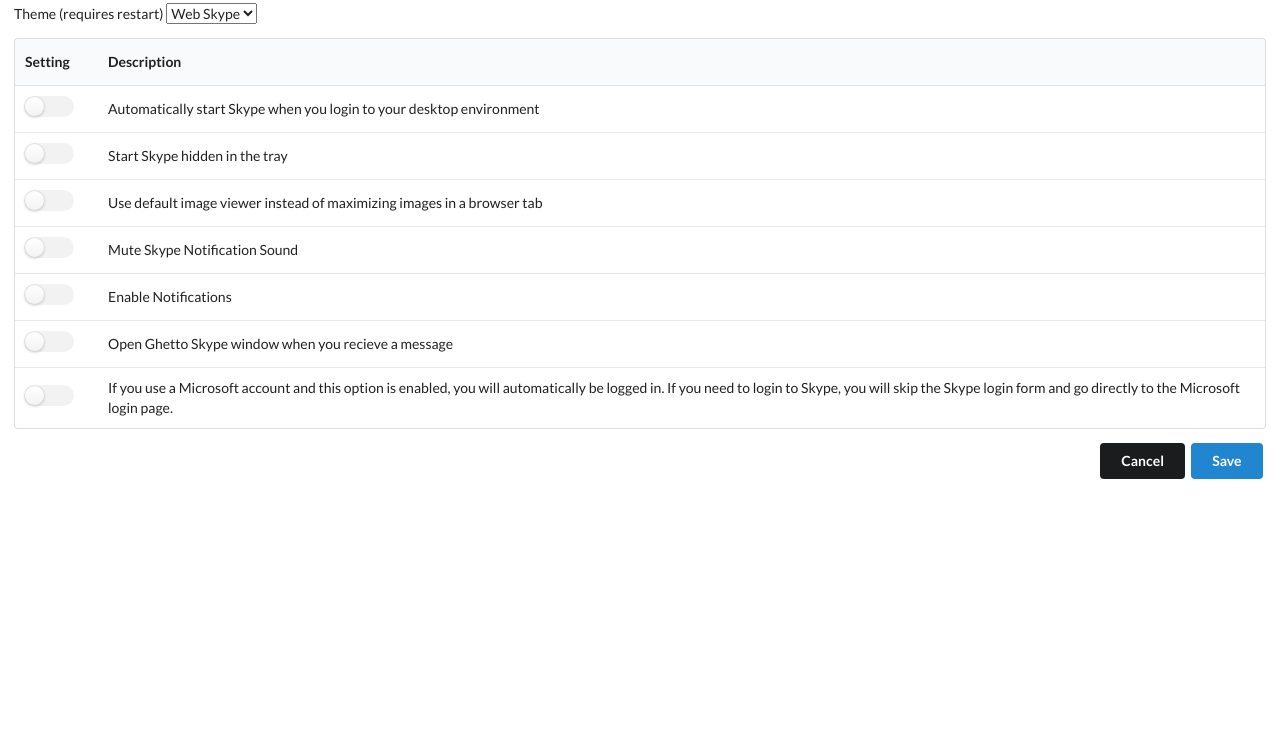
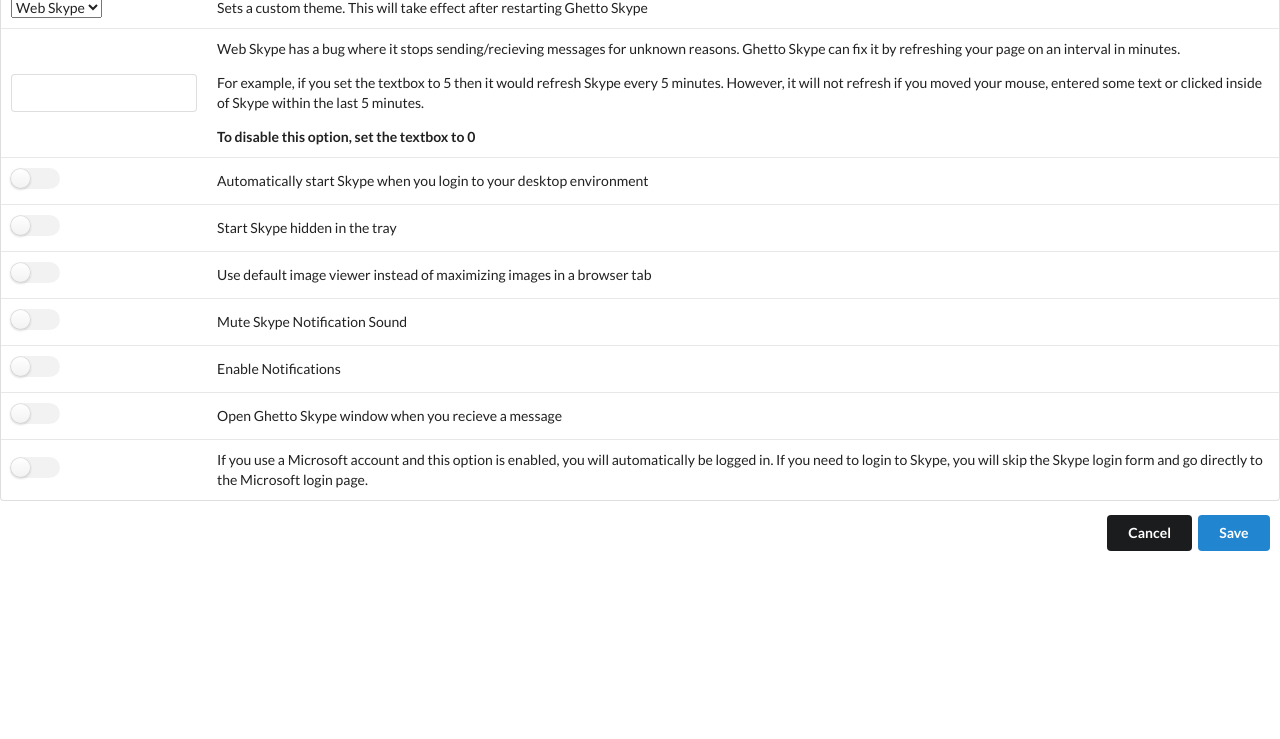
Before and after one commit to stanfieldr/ghetto-skype, an Electron app: page views/settings.html in a window 1280 px wide. Shown: the part 61-800 px from the top of the page. Drawn offline with Linux system fonts and the light colour scheme; no server answers.

Commit message:
Fixes #28
Adds ability to set interval time in minutes to refresh skype to
mitigate buggy web skype.

```diff
--- a/app/GhettoSkype.js
+++ b/app/GhettoSkype.js
@@ -97,7 +97,7 @@
 			autoHideMenuBar: true,
 			center: true,
 			width: 800,
-			height: 535,
+			height: 600,
 			webPreferences: {
 				zoomFactor: this.settings.ZoomFactor
 			}
--- a/settings.json
+++ b/settings.json
@@ -6,5 +6,6 @@
 	"EnableNotifications": true,
 	"OpenWhenMessaged": false,
 	"ProxyRules": "",
-	"ZoomFactor": 1.0
+	"ZoomFactor": 1.0,
+	"RefreshInterval": 30
 }
--- a/themes/dark/settings.styl
+++ b/themes/dark/settings.styl
@@ -1,23 +1 @@
 @import 'colors'
-
-body
-	background-color: $background !important
-	color #aaa !important
-
-.ui.dividing.header
-	color #fff !important
-	border-bottom: 1px solid #3d3d3d !important
-
-select
-	color black !important
-
-.ui.table
-	border-radius: none !important
-	border: none !important
-	border-collapse: collapse !important
-	background-color: #ccc !important
-	color #444 !important
-
-	thead th
-		color: #fff !important
-		background-color #2185d0 !important
--- a/views/settings.html
+++ b/views/settings.html
@@ -2,7 +2,7 @@
 <html lang="en">
 	<head>
 		<meta charset="utf-8">
-		<title>Skype</title>
+		<title>Settings</title>
 
 		<script>
 			window.$ = window.jQuery = require('../assets/jquery-2.2.3.min');
@@ -17,22 +17,11 @@
 
 			.page-controls {
 				float: right;
+				margin-right: 0.5em;
 			}
 		</style>
 	</head>
 	<body>
-		<div class="container">
-			<h1 class="ui dividing header">Settings</h1>
-			<div class="row">
-				<div class="ui column">
-					<label>
-						Theme (requires restart)
-						<select name="Theme">
-							<option value="">Web Skype</option>
-							<option value="dark">Dark</option>
-						</select>
-					</label>
-
 		<table class="ui table">
 			<thead>
 				<tr>
@@ -41,6 +30,33 @@
 				</tr>
 			</thead>
 			<tbody>
+				<tr>
+					<td>
+						<select name="Theme">
+							<option value="">Web Skype</option>
+							<option value="dark">Dark</option>
+						</select>
+					</td>
+					<td>
+						Sets a custom theme. This will take effect after restarting Ghetto Skype
+					</td>
+				</tr>
+				<tr>
+					<td>
+						<div class="ui input">
+							<input type="number" name="RefreshInterval" size="3"/>
+						</div>
+					</td>
+					<td>
+						<p>Web Skype has a bug where it stops sending/recieving messages for unknown reasons. Ghetto Skype can
+							fix it by refreshing your page on an interval in minutes.</p>
+
+						<p>For example, if you set the textbox to 5 then it would refresh Skype every 5 minutes. However,
+						it will not refresh if you moved your mouse, entered some text or clicked inside of Skype within the last 5 minutes.</p>
+
+						<strong>To disable this option, set the textbox to 0</b>
+					</td>
+				</tr>
 				<tr>
 					<td>
 						<div class="ui toggle checkbox">
@@ -120,9 +136,6 @@
 			<button class="ui secondary button">Cancel</button>
 			<button class="ui primary button">Save</button>
 		</div>
-				</div>
-			</div>
-		</div>
 		<script>
 			var os       = require('os');
 			var fs       = require('fs');
@@ -164,9 +177,13 @@
 			}
 
 			$('.checkbox').checkbox();
-			$('select').change(function() {
+			$('select, .ui.input input').change(function() {
 				let name  = this.name;
 				let value = this.value;
+
+				if ($(this).is('[type="number"]')) {
+					value = Number(value);
+				}
 
 				Settings[name] = value;
 			});
```
Also changed, not shown: views/preload.js (+20 -0 lines). Lines whose indentation alone changed are shown as unchanged.
